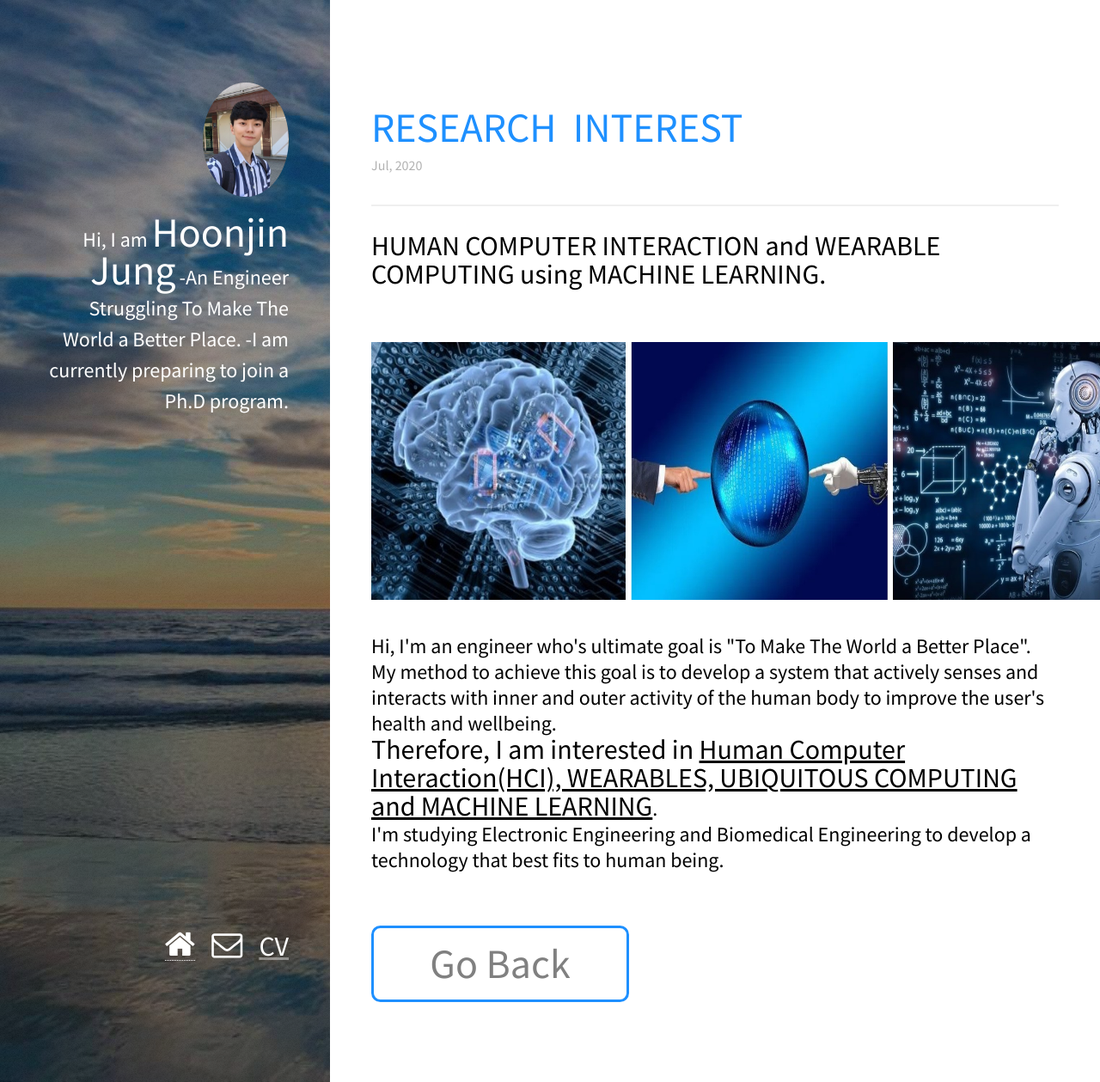
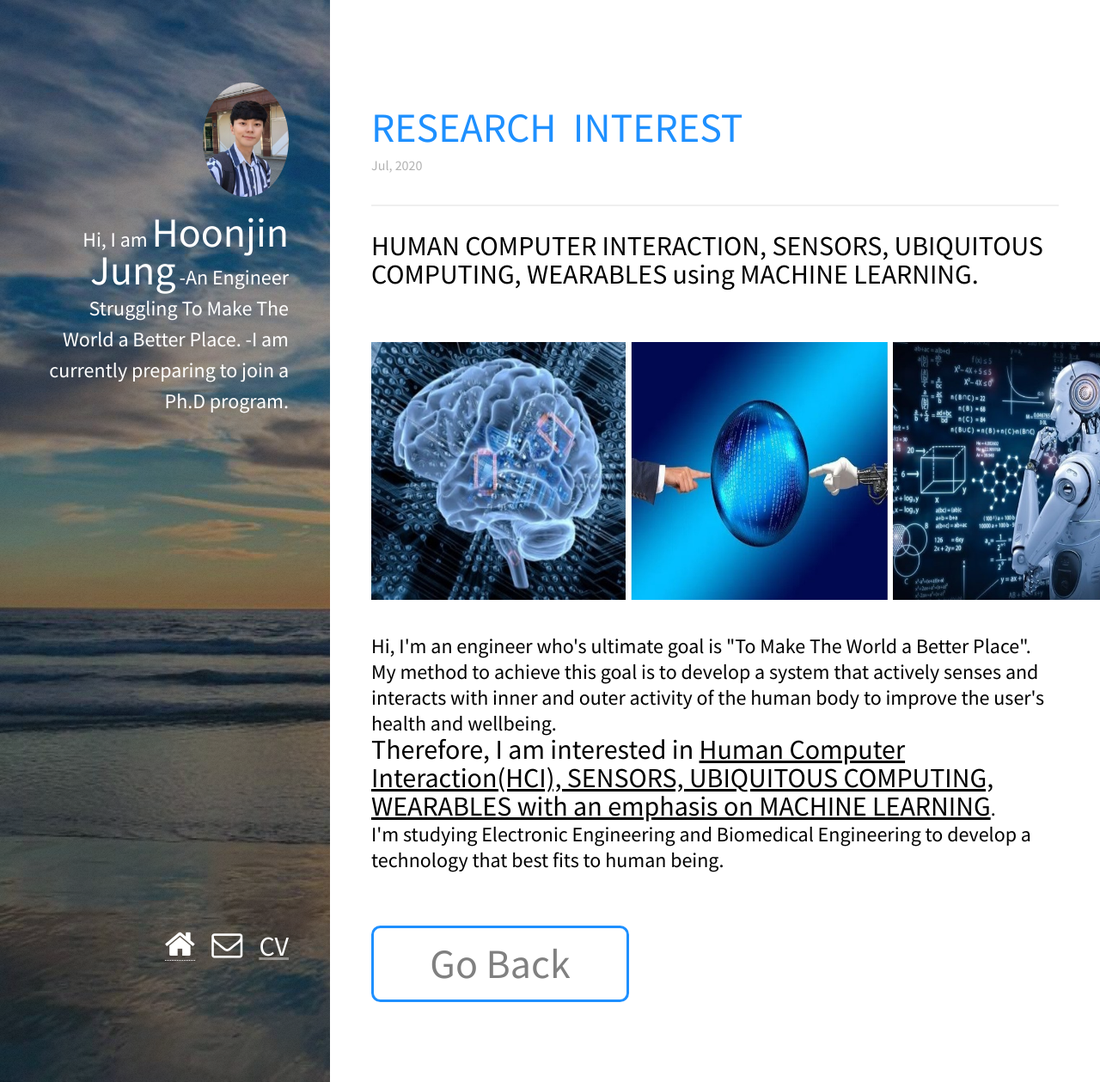
Before and after one commit to davidhoonjin/davidhoonjin.github.io, a Jekyll site: the page built from _posts/2020-07-19-Research Interest.markdown, in a window 1280 px wide and 1259 px high. Shown: the whole window at 86% size. Built offline with Jekyll 4.4.1, drawn with Linux system fonts in a browser that asks for light colours; nearby versions of some CDN libraries.

Commit message:
nth and nth and ninetheenth commit

```diff
--- a/_posts/2020-07-19-Research Interest.markdown
+++ b/_posts/2020-07-19-Research Interest.markdown
@@ -3,10 +3,10 @@ layout: post
 title: <font size="7em"> <font style="color:Dodgerblue;"> RESEARCH &nbsp;INTEREST </font></font>
 ---
 ---
-<font size="6em" style="color:black;">HUMAN COMPUTER INTERACTION and WEARABLE COMPUTING using MACHINE LEARNING.</font>
+<font size="6em" style="color:black;">HUMAN COMPUTER INTERACTION, SENSORS, UBIQUITOUS COMPUTING, WEARABLES using MACHINE LEARNING.</font>
 <br>
 
 <img src="/images/fulls/10_1.jpg" class="image-img" width="900" height="300"> <br>
 <font size="5em" style="color:black;">Hi, I'm an engineer who's ultimate goal is "To Make The World a Better Place". My method to achieve this goal is to develop a system that actively senses and interacts with inner and outer activity of the human body to improve the user's health and wellbeing.<br>
-<font size="6em" style="color:black;">Therefore, I am interested in <u>Human Computer Interaction(HCI), WEARABLES, UBIQUITOUS COMPUTING and MACHINE LEARNING</u></font>.<br> I'm studying Electronic Engineering and Biomedical Engineering to develop a technology that best fits to human being.</font>
+<font size="6em" style="color:black;">Therefore, I am interested in <u>Human Computer Interaction(HCI), SENSORS, UBIQUITOUS COMPUTING, WEARABLES with an emphasis on MACHINE LEARNING</u></font>.<br> I'm studying Electronic Engineering and Biomedical Engineering to develop a technology that best fits to human being.</font>
 <br>
```
